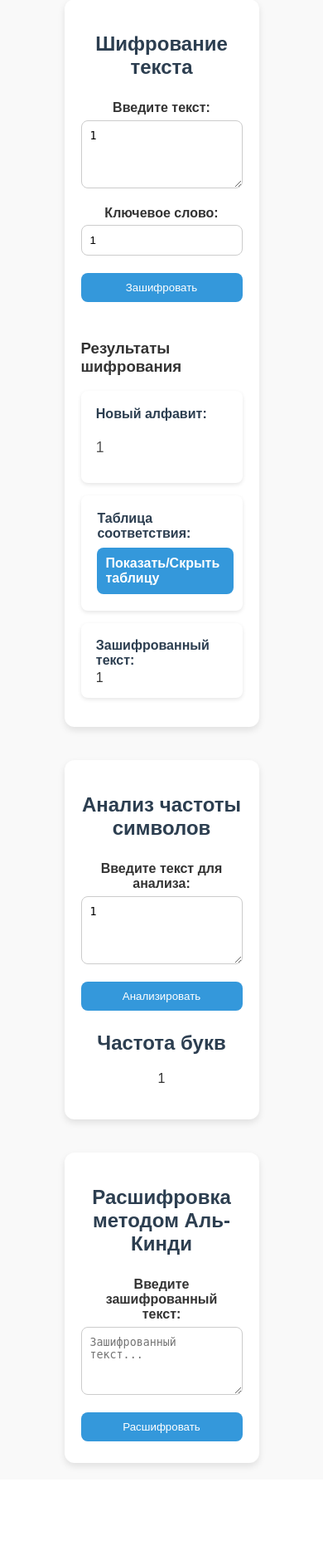
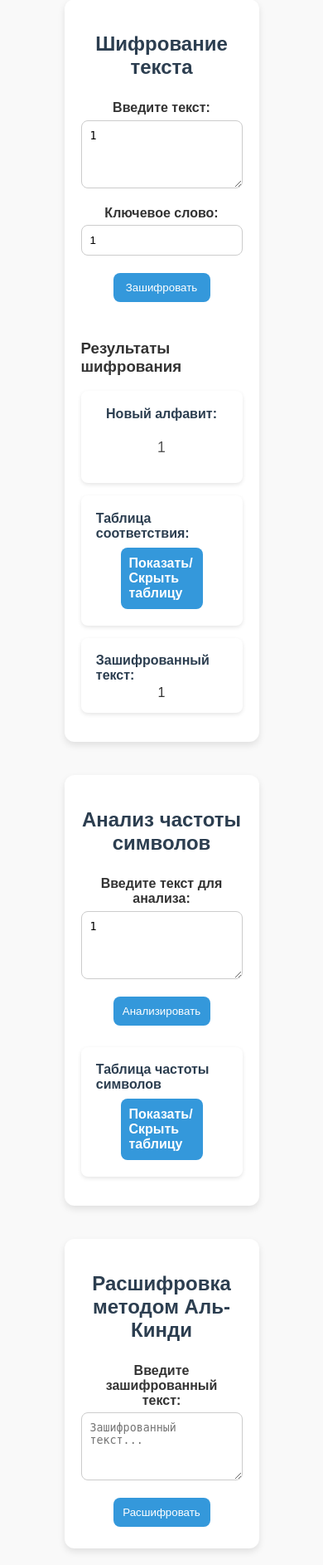
Before and after one commit to Anna-St-2/The-Secret-Cod, a PHP site: page / in a window 390 px wide. Shown: the part 109-1995 px from the top of the page at 83% size. Before the commit the page ends 1879 px from the top, so only its background shows below. Run offline with PHP 8.4, Linux system fonts and the light colour scheme; the visitor is signed in with stand-in values (Sample User, id 1).

Commit message:
Адаптивная вёрстка
+ сделала норм вёрстку для таблицы частоты символов, но навернулась очистка сессии

```diff
--- a/css/style.css
+++ b/css/style.css
@@ -47,15 +47,24 @@ label {
     font-weight: bold;
     margin: 3%;
 }
-textarea, input[type="text"], button, .accordion-label {
+textarea, input[type="text"], button, .accordion-label-alphabet, .accordion-label-frequency {
     width: 100%;
     padding: 10px;
     margin-bottom: 15px;
     border: 1px solid #ccc;
     border-radius: 8px;
     box-sizing: border-box;
+    display: flex;
+    justify-content: center;
 }
-button, .accordion-label  {
+
+button, .accordion-label-alphabet, .accordion-label-frequency{
+    width: 60%;
+}
+
+
+
+button, .accordion-label-alphabet, .accordion-label-frequency    {
     background: #3498db;
     color: white;
     border: none;
@@ -75,7 +84,7 @@ button:hover {
 
 
 /* Стили для блока описания */
-.app-description {
+/* .app-description {
     text-align: left;
     width: 100%;
     padding: 20px;
@@ -129,7 +138,7 @@ button:hover {
 .app-description button:hover {
     background: #2980b9;
 }
-
+ */
 
 .instructions{
     display: none;
@@ -158,7 +167,12 @@ button:hover {
     transition: transform 0.2s;
     display: flex;
     flex-direction: column;
-    align-items: baseline;
+    align-items: center;
+}
+
+.result-card th{
+    border: 1px solid #ccc;
+    background-color: #f2f2f2;
 }
 
 .result-card h4 {
@@ -199,26 +213,36 @@ th {
 
 
 /* для шифрования текста */
-.accordion-toggle {
+.accordion-toggle-alphabet, .accordion-toggle-frequency{
     display: none; /* Скрываем чекбокс */
 }
 
-.accordion-label:hover {
+.accordion-label-alphabet:hover, .accordion-label-frequency:hover {
     background-color: #2980b9;
 }
 
-.panel {
+.panel{
     display: none; /* Скрываем панель по умолчанию */
     overflow: hidden;
     background-color: white;
     margin-top: 5px;
-    border: 1px solid #ccc;
+    /* border: 1px solid #ccc; */
     border-radius: 4px;
 }
 
-.accordion-toggle:checked + .accordion-label + .panel {
+.accordion-toggle-alphabet:checked + .accordion-label-alphabet + .panel {
     display: block; /* Показываем панель, когда чекбокс отмечен */
 }
+
+.accordion-toggle-frequency:checked + .accordion-label-frequency + .panel{
+    display: flex;
+    flex-direction: column;
+    align-items: center;
+}
+
+/* .frequency-container h2, .frequency-table{
+    display: none;
+} */
 
 table {
     width: 100%;
@@ -250,14 +274,6 @@ tr:hover {
 
 
 /* для таблицы частот */
-/* .container {
-    max-width: 600px;
-    margin: 0 auto;
-    padding: 20px;
-    border: 1px solid #ccc;
-    border-radius: 10px;
-    background-color: #f9f9f9;
-} */
 .frequency-table {
     width: 100%;
     border-collapse: collapse;
--- a/index.php
+++ b/index.php
@@ -83,8 +83,8 @@ if (isset($_GET['clear_session'])) {
             </div>
             <div class="result-card">
                 <h4>Таблица соответствия:</h4>
-                <input type="checkbox" id="accordion-toggle" class="accordion-toggle">
-                <label for="accordion-toggle" class="accordion-label">Показать/Скрыть таблицу</label>
+                <input type="checkbox" id="accordion-toggle-alphabet" class="accordion-toggle-alphabet">
+                <label for="accordion-toggle-alphabet" class="accordion-label-alphabet">Показать/Скрыть таблицу</label>
                 <div class="panel">
                     <table>
                         <tbody>
@@ -115,14 +115,23 @@ if (isset($_GET['clear_session'])) {
         <textarea id="frequencyText" name="frequencyText" rows="4" placeholder="Текст для анализа частоты..."><?php echo htmlspecialchars($frequencyText);?></textarea>
         <button>Анализировать</button>
 
-        <div class="frequency-container">
-            <h2>Частота букв</h2>
+        <div class="output">
+            <div class="result-card">
+                <!-- <div class="frequency-container"> -->
+                    <h4>Таблица частоты символов</h4>
+                    <input type="checkbox" id="accordion-toggle-frequency" class="accordion-toggle-frequency">
+                    <label for="accordion-toggle-frequency" class="accordion-label-frequency">Показать/Скрыть таблицу</label>
+                    <div class="panel">
+
                         <table class="frequency-table">
                         <?php
                             echo $tableAnalysis;
                             // isset($_SESSION['tableAnalysis'])? echo $_SESSION['tableAnalysis']:echo '(((((';
                             ?>
                         </table>
+                    </div>
+            <!-- </div> -->
+        </div>
         </div>
     </form>
 
```
Lines whose indentation alone changed are shown as unchanged.
